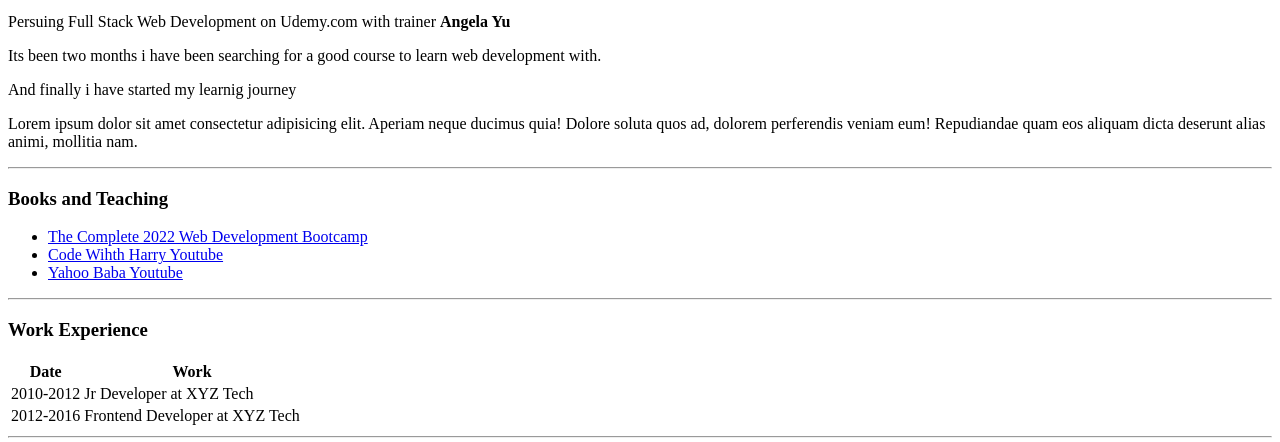
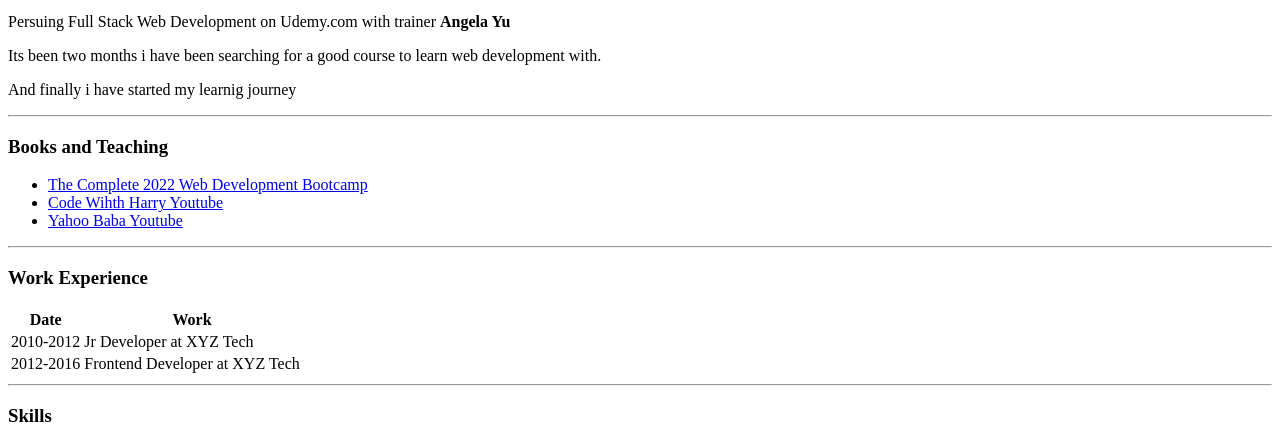
Before and after one commit to ideveloperhp/cv, a plain HTML site: page index.html in a window 1280 px wide. Shown: the part 357-799 px from the top of the page. Drawn offline with Linux system fonts and the light colour scheme.

Commit message:
removed lorem paragraph

```diff
--- a/index.html
+++ b/index.html
@@ -28,8 +28,7 @@
     <p>Persuing Full Stack Web Development on Udemy.com with trainer <b>Angela Yu </b></p>
     <p>Its been two months i have been searching for a good course to learn web development with. </p>
     <P>And finally i have started my learnig journey </P>
-    <P>Lorem ipsum dolor sit amet consectetur adipisicing elit. Aperiam neque ducimus quia! Dolore soluta quos ad,
-        dolorem perferendis veniam eum! Repudiandae quam eos aliquam dicta deserunt alias animi, mollitia nam.</P>
+
     <hr>
     <h3>Books and Teaching</h3>
     <ul>
```
